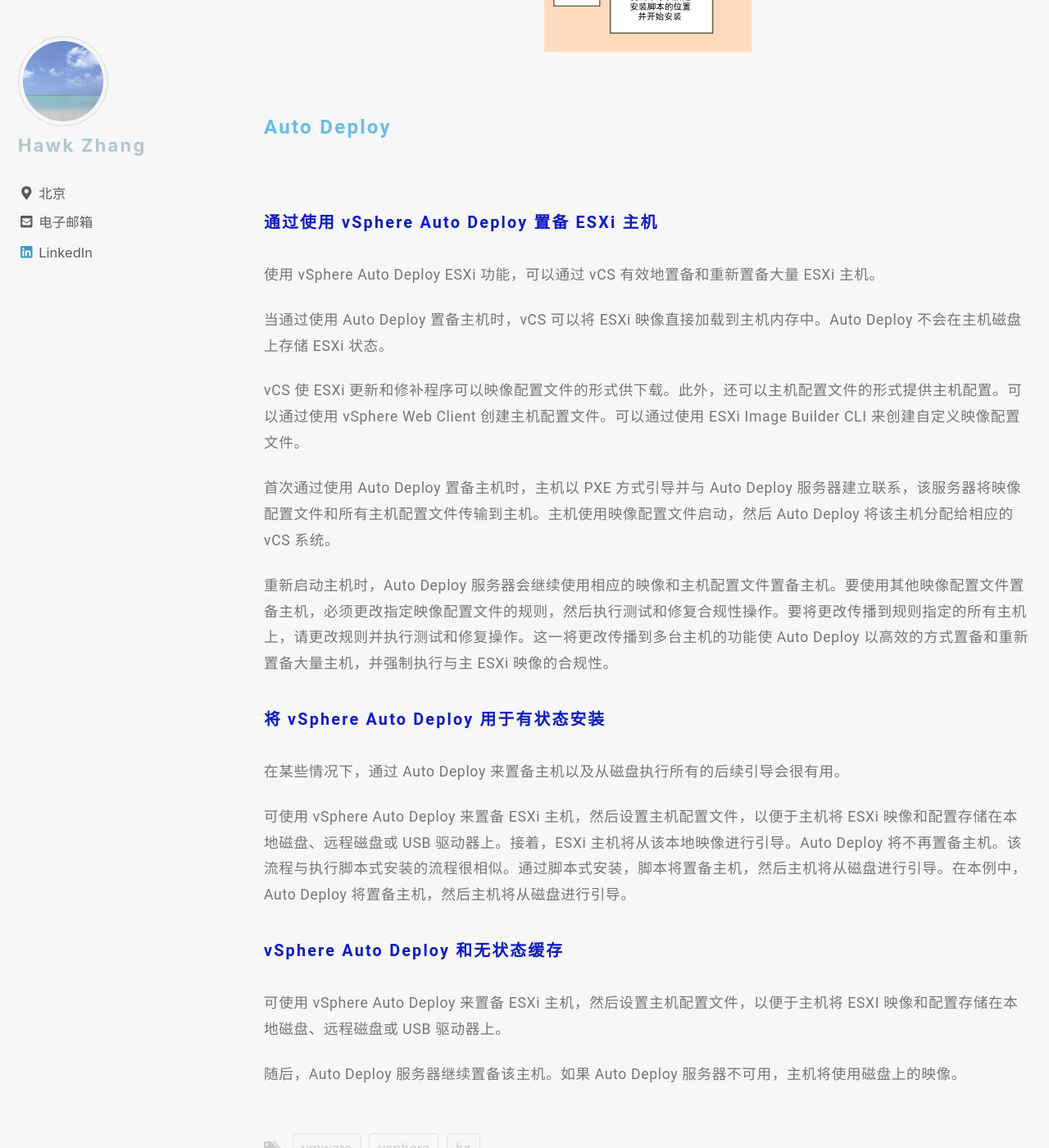
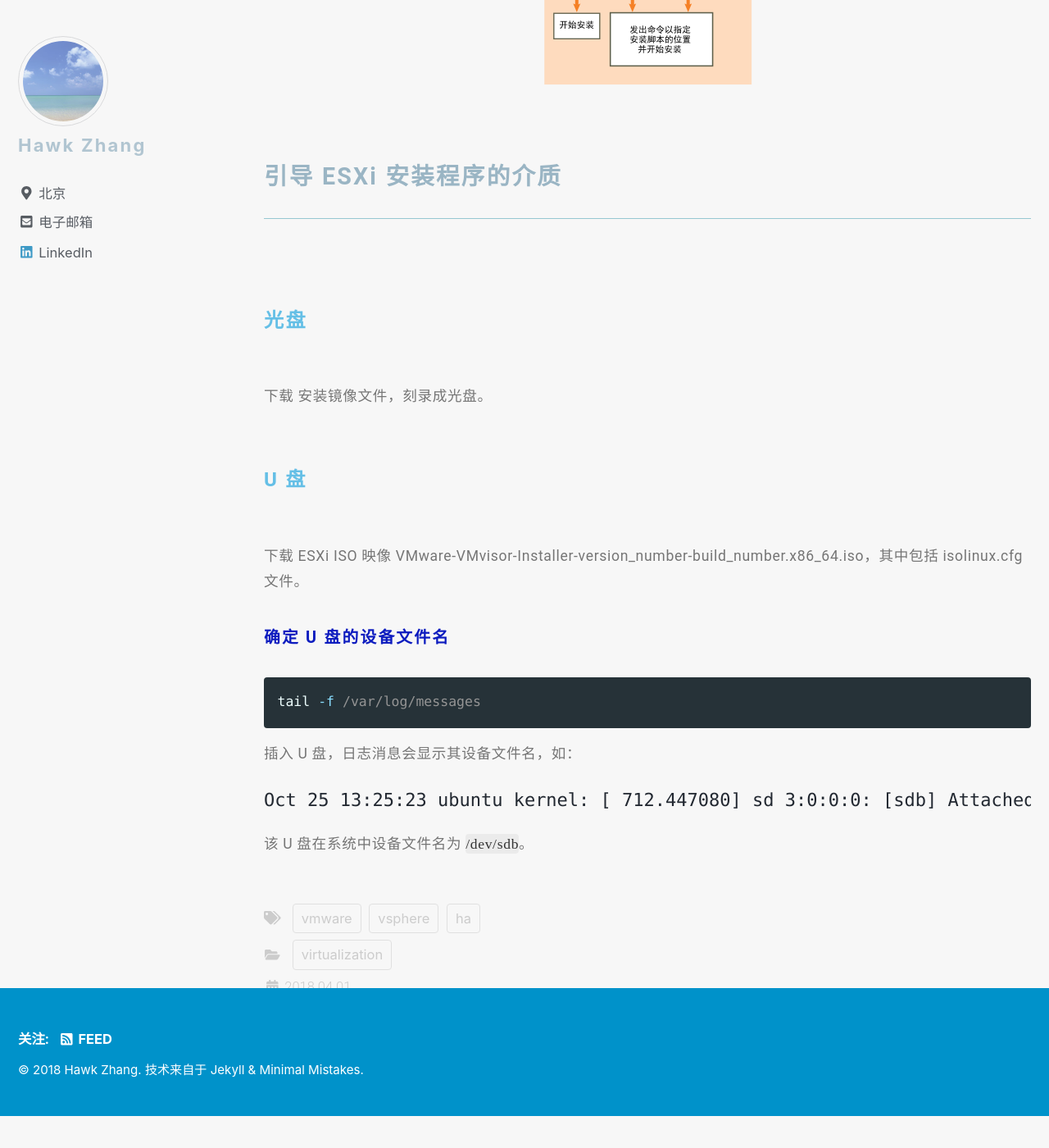
Before and after one commit to narru888/linotes_note, a Jekyll site: the page built from _posts/virtualizaion/2018-04-01-vsphere.setup.md, in a window 1280 px wide and 1400 px high, scrolled down 10363 px. Shown: the whole window at 82% size. Built offline with Jekyll 4.4.1, drawn with Linux system fonts in a browser that asks for light colours; nearby versions of some CDN libraries; a script that is not in the unit is left out; after the commit the page ends 11724 px from its top, so only the background shows below that.

Commit message:
update on 2018-11-28 14:35:01 CST

````diff
--- a/_posts/virtualizaion/2018-04-01-vsphere.setup.md
+++ b/_posts/virtualizaion/2018-04-01-vsphere.setup.md
@@ -292,28 +292,32 @@
 ![image-center](/assets/images/esxi.install.byscript.png){: .align-center}
 
 
-#### Auto Deploy
 
-##### 通过使用 vSphere Auto Deploy 置备 ESXi 主机
 
-使用 vSphere Auto Deploy ESXi 功能，可以通过 vCS 有效地置备和重新置备大量 ESXi 主机。
 
-当通过使用 Auto Deploy 置备主机时，vCS 可以将 ESXi 映像直接加载到主机内存中。Auto Deploy 不会在主机磁盘上存储 ESXi 状态。
 
-vCS 使 ESXi 更新和修补程序可以映像配置文件的形式供下载。此外，还可以主机配置文件的形式提供主机配置。可以通过使用 vSphere Web Client 创建主机配置文件。可以通过使用 ESXi Image Builder CLI 来创建自定义映像配置文件。
+### 引导 ESXi 安装程序的介质
 
-首次通过使用 Auto Deploy 置备主机时，主机以 PXE 方式引导并与 Auto Deploy 服务器建立联系，该服务器将映像配置文件和所有主机配置文件传输到主机。主机使用映像配置文件启动，然后 Auto Deploy 将该主机分配给相应的 vCS 系统。
 
-重新启动主机时，Auto Deploy 服务器会继续使用相应的映像和主机配置文件置备主机。要使用其他映像配置文件置备主机，必须更改指定映像配置文件的规则，然后执行测试和修复合规性操作。要将更改传播到规则指定的所有主机上，请更改规则并执行测试和修复操作。这一将更改传播到多台主机的功能使 Auto Deploy 以高效的方式置备和重新置备大量主机，并强制执行与主 ESXi 映像的合规性。
 
-##### 将 vSphere Auto Deploy 用于有状态安装
+#### 光盘
 
-在某些情况下，通过 Auto Deploy 来置备主机以及从磁盘执行所有的后续引导会很有用。
+下载 安装镜像文件，刻录成光盘。
 
-可使用 vSphere Auto Deploy 来置备 ESXi 主机，然后设置主机配置文件，以便于主机将 ESXi 映像和配置存储在本地磁盘、远程磁盘或 USB 驱动器上。接着，ESXi 主机将从该本地映像进行引导。Auto Deploy 将不再置备主机。该流程与执行脚本式安装的流程很相似。通过脚本式安装，脚本将置备主机，然后主机将从磁盘进行引导。在本例中，Auto Deploy 将置备主机，然后主机将从磁盘进行引导。
+#### U 盘
 
-##### vSphere Auto Deploy 和无状态缓存
+下载 ESXi ISO 映像 VMware-VMvisor-Installer-version_number-build_number.x86_64.iso，其中包括 isolinux.cfg 文件。
 
-可使用 vSphere Auto Deploy 来置备 ESXi 主机，然后设置主机配置文件，以便于主机将 ESXI 映像和配置存储在本地磁盘、远程磁盘或 USB 驱动器上。
+##### 确定 U 盘的设备文件名
 
-随后，Auto Deploy 服务器继续置备该主机。如果 Auto Deploy 服务器不可用，主机将使用磁盘上的映像。
+```bash
+tail -f /var/log/messages
+```
+
+插入 U 盘，日志消息会显示其设备文件名，如：
+
+```log
+Oct 25 13:25:23 ubuntu kernel: [ 712.447080] sd 3:0:0:0: [sdb] Attached SCSI removable disk
+```
+
+该 U 盘在系统中设备文件名为 `/dev/sdb`。
````
